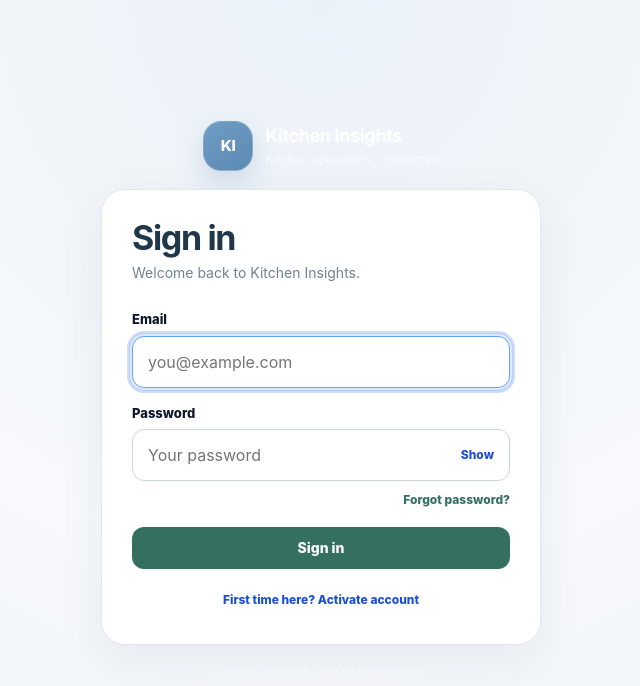
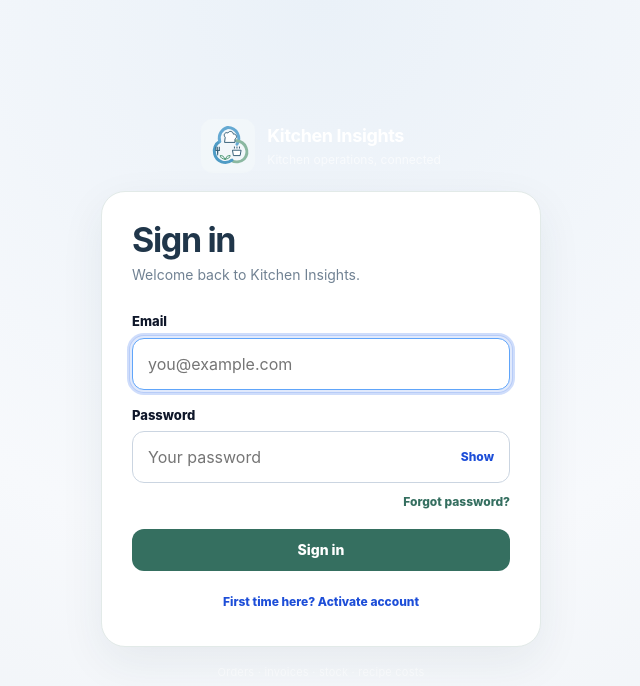
Before and after one commit to stucottam-maker/stackblitz-azteca-rekki-insights, a Next.js app: page /login in a window 1280 px wide. Shown: the top 686 px of the page, without its empty margins (319-959 px from the left). Built offline with nearby package versions, Linux system fonts and the light colour scheme.

Commit message:
Use connected kitchen logo on app/login/page.tsx

```diff
--- a/app/login/page.tsx
+++ b/app/login/page.tsx
@@ -1,5 +1,7 @@
 "use client";
 
+
+import KitchenLogo from "../components/KitchenLogo";
 import { type FormEvent, useEffect, useState } from "react";
 import { useRouter, useSearchParams } from "next/navigation";
 
@@ -122,7 +124,7 @@ export default function LoginPage() {
     <main className="login-page">
       <section className="login-simple-shell">
         <div className="login-brand-row login-simple-brand">
-          <div className="login-brand-icon login-brand-icon-live" aria-label="Kitchen Insights">KI</div>
+          <KitchenLogo size={54} className="login-v2-logo-image" />
           <div className="login-brand-copy">
             <strong>Kitchen Insights</strong>
             <span>Kitchen operations, connected</span>
```
